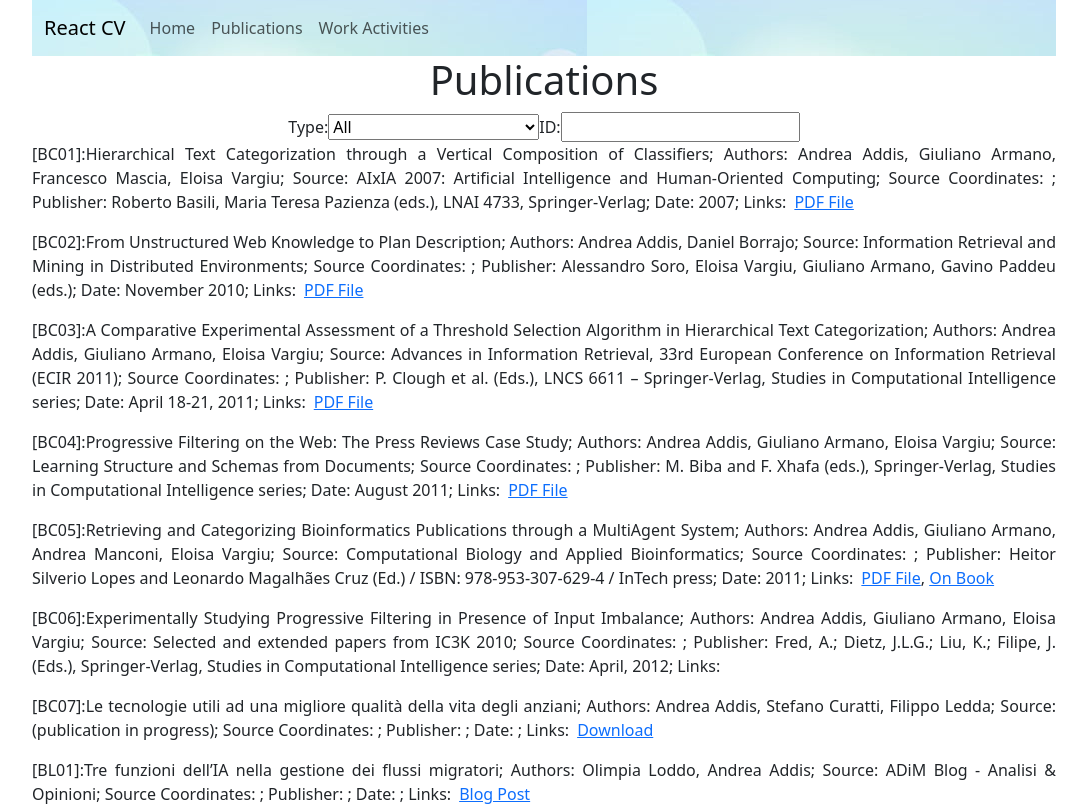
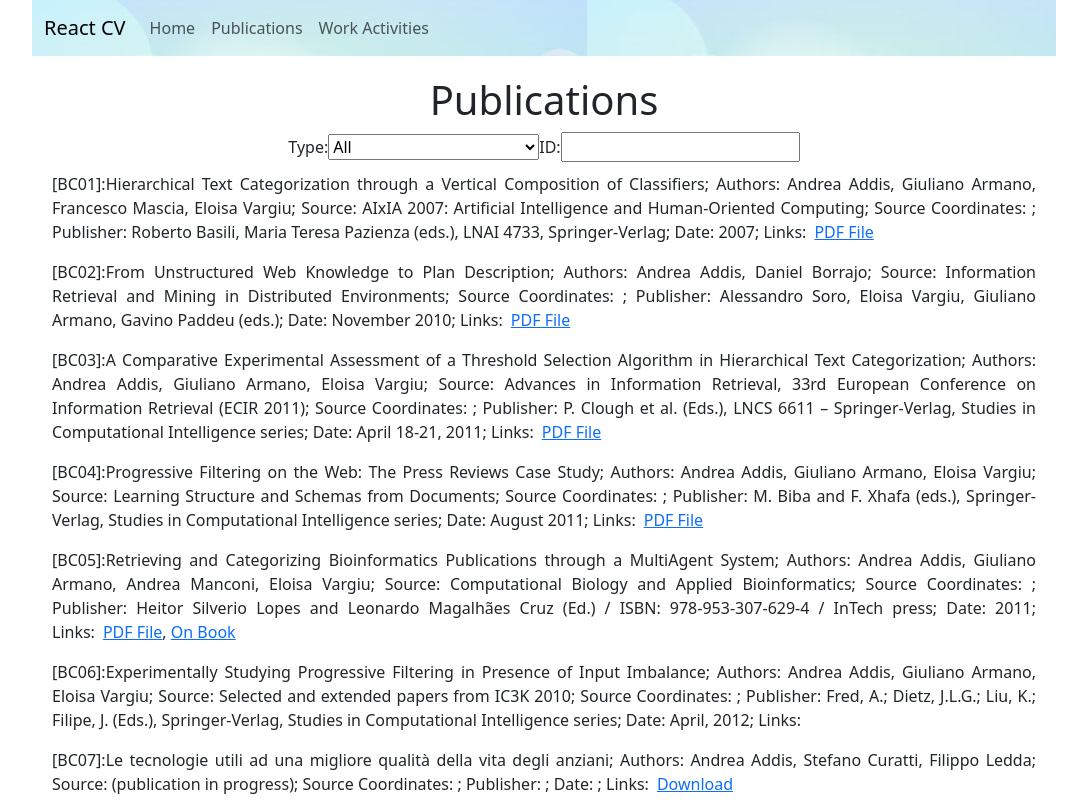
Before and after one commit to artsakenos/ReactCV, a React (Create React App) app: page /publications in a window 1280 px wide. Shown: the top 806 px of the page, without its empty margins (96-1183 px from the left). Built offline with nearby package versions, Linux system fonts and the light colour scheme.

Commit message:
More Styling, Some borders

```diff
--- a/src/content/Publications.js
+++ b/src/content/Publications.js
@@ -37,9 +37,10 @@ export default function Publications() {
     .sort((a, b) => a.id.localeCompare(b.id));
 
   return (
-    <div>
-      <h1>Publications</h1>
-      <div>
+    <div className="content-container">
+      <div className="content-header">
+        <h1>Publications</h1>
+
         <label>
           Type:
           <select
--- a/src/content/WorkActivities.js
+++ b/src/content/WorkActivities.js
@@ -48,7 +48,8 @@ function WorkActivities() {
   });
 
   return (
-    <div>
+    <div className="content-container">
+      <div className="content-header">
         <h1>Work Activities</h1>
 
         {/* Combobox to select the tag */}
@@ -71,6 +72,7 @@ function WorkActivities() {
           onChange={(e) => setSelectedId(e.target.value)}
           placeholder="Enter ID"
         />
+      </div>
 
       {/* Display filtered work activities */}
       {filteredWorkActivities.map((workActivity) => (
--- a/src/styles.css
+++ b/src/styles.css
@@ -28,3 +28,11 @@
 .publication-links li:not(:last-child)::after {
   content: ", ";
 }
+
+.content-container {
+  margin: 20px;
+}
+
+.content-header {
+  margin-bottom: 10px;
+}
```
Lines whose indentation alone changed are shown as unchanged.
